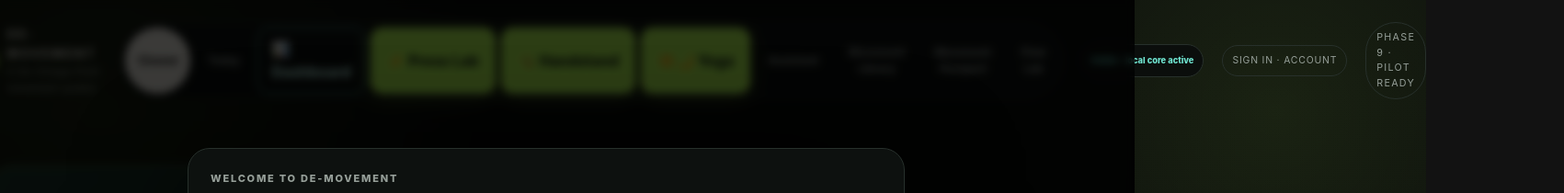
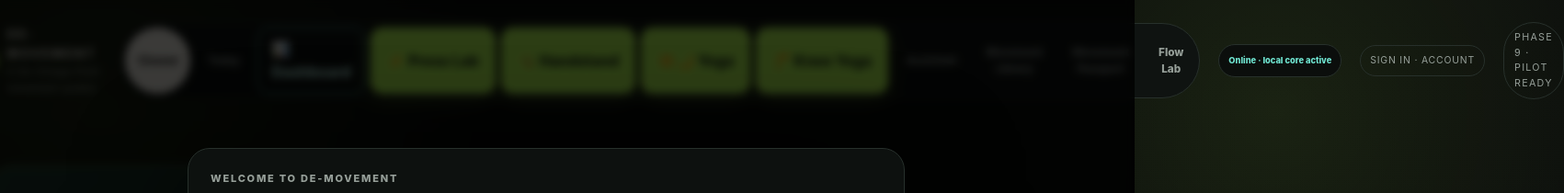
Before and after one commit to De-Omega-Point/De-Movement, a website with bundled scripts: page index.html in a window 1280 px wide. Shown: the top 210 px of the page at 92% size, 1701 px wide, since content can reach past the window. Built offline with nearby package versions, Linux system fonts and the light colour scheme.

Commit message:
feat: add Knee Yoga to De-Movement navigation

```diff
--- a/index.html
+++ b/index.html
@@ -27,6 +27,7 @@
       <a class="press-lab-link" href="press-lab/" aria-label="Open Press Lab twelve-week strength and handstand tracker">⚡ Press Lab</a>
       <a class="press-lab-link" href="handstand/" aria-label="Open Handstand Mastery personalised programme">🤸 Handstand</a>
       <a class="press-lab-link" href="yoga/" aria-label="Open morning and bedtime yoga routines">☀️🌙 Yoga</a>
+      <a class="press-lab-link" href="knee-yoga/" aria-label="Open Knees of Steel guided knee yoga: morning, strength and evening">🦵 Knee Yoga</a>
       <button type="button" data-view-target="assistant">Assistant</button>
       <button type="button" data-view-target="library">Movement Library</button>
       <button type="button" data-view-target="passport">Movement Passport</button>
```
